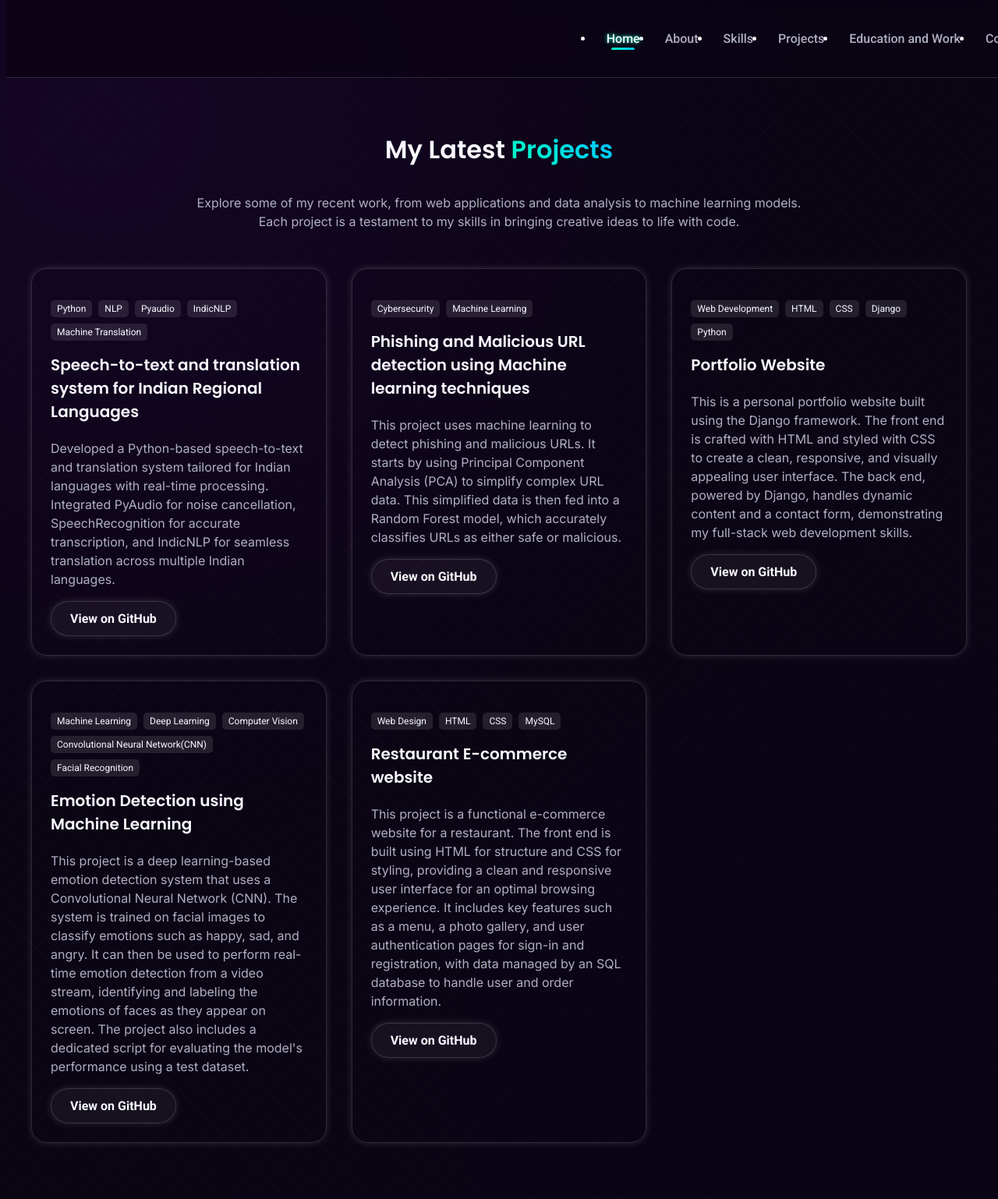
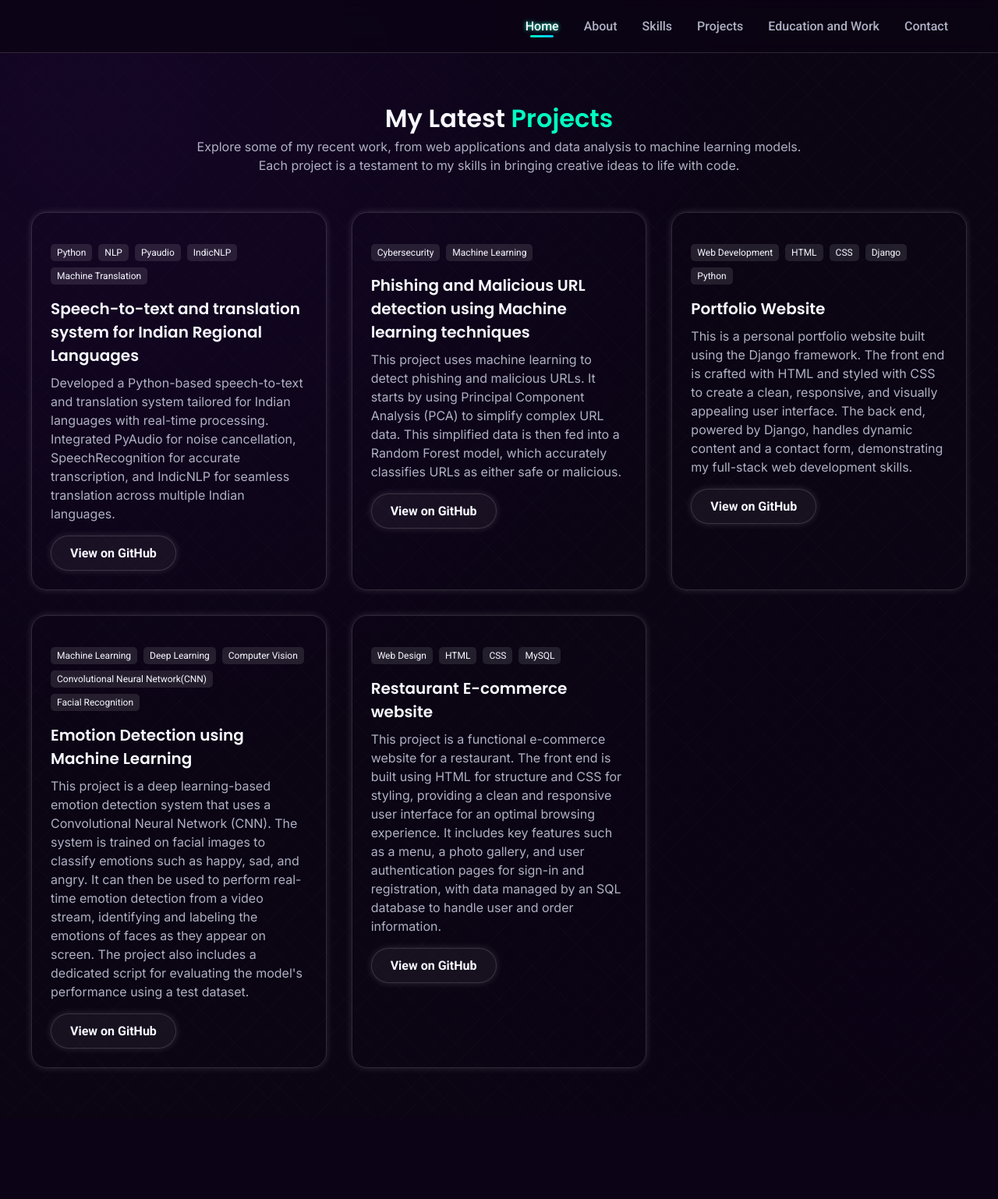
Before and after one commit to tanu-shiv/Personal-portfolio, a Django app: page /projects/ in a window 1280 px wide. Shown: the whole page at 78% size. After the commit the page ends 1373 px from the top, so only its background shows below. Run offline with Django 5.2, Linux system fonts and the light colour scheme; some libraries are stand-ins or nearby versions.

Commit message:
Update projects.css

```diff
--- a/static/css/projects.css
+++ b/static/css/projects.css
@@ -22,8 +22,15 @@
 }
 
 /* --- Global & Utility Classes --- */
+* {
+    box-sizing: border-box;
+    margin: 0;
+    padding: 0;
+}
 
-/* Basic styling matching the body of style.css */
+html {
+    scroll-behavior: smooth;
+}
 body {
     font-family: 'Roboto', sans-serif;
     color: var(--text-light);
@@ -33,7 +40,6 @@ body {
         radial-gradient(circle at 90% 90%, #0c021855, transparent 50%),
         repeating-linear-gradient(45deg, rgba(255, 255, 255, 0.01) 0px, rgba(255, 255, 255, 0.01) 1px, transparent 1px, transparent 20px),
         repeating-linear-gradient(-45deg, rgba(255, 255, 255, 0.01) 0px, rgba(255, 255, 255, 0.01) 1px, transparent 1px, transparent 20px);
-    min-height: 100vh;
 }
 
 .flex {
@@ -48,60 +54,52 @@ body {
     justify-content: space-between;
 }
 
+.s-around {
+    justify-content: space-around;
+}
+
+.s-center {
+    justify-content: center;
+}
+
 .items-center {
     align-items: center;
 }
 
-.t-black {
-    color: var(--text-light);
+.items-start {
+    align-items: flex-start;
 }
 
-.t-gray {
-    color: var(--text-muted);
-}
+.t-black { color: var(--text-light); }
+.t-gray { color: var(--text-muted); }
+.t-yellow { color: var(--neon-aqua-start); }
 
-.t-yellow {
-    color: var(--neon-aqua-start);
-    background: var(--gradient-2);
-    -webkit-background-clip: text;
-    -webkit-text-fill-color: transparent;
-    font-weight: 700;
-}
-
-.roboto {
-    font-family: 'Roboto', sans-serif;
-}
-
-.my-2 {
-    margin-top: 2rem;
-    margin-bottom: 2rem;
-}
-
-.t-yellow {
-    color: var(--neon-aqua-start);
-    background: var(--gradient-2);
-    -webkit-background-clip: text;
-    -webkit-text-fill-color: transparent;
-    font-weight: 700;
-}
-
-h1,
-h2,
-h3,
-h4,
-p {
+h1, h2, h3, h4, p {
     line-height: 1.5;
 }
 
-h1,
-h2,
-h3,
-h4 {
+h1, h2, h3, h4 {
     font-family: 'Poppins', sans-serif;
+}
+
+h1 {
+    font-size: 3rem;
+}
+
+h2 {
+    font-size: 2rem;
 }
 
 p {
     font-family: 'Inter', sans-serif;
+}
+
+.gradient-text {
+    background: var(--gradient-1);
+    -webkit-background-clip: text;
+    -webkit-text-fill-color: transparent;
+    background-clip: text;
+    font-weight: 700;
 }
 
 .btn.black {
@@ -134,6 +132,7 @@ p {
     backdrop-filter: blur(10px);
     border-bottom: 1px solid var(--border-color);
     transition: all 0.3s ease;
+    list-style: none;
 }
 
 #navbar a {
@@ -164,9 +163,8 @@ p {
     background: var(--gradient-2);
     border-radius: 5px;
 }
-
-#navbar .right-nav {
-    list-style-type: none; /* Removes the dots */
+.flex{
+    list-style: none;
 }
 
 .checkBtn {
@@ -274,7 +272,7 @@ p {
     }
 
     #navbar .right-nav {
-        display: none;
+        display: none; /* Initially hide the menu on mobile */
         width: 100%;
         position: absolute;
         top: 100%;
@@ -297,19 +295,23 @@ p {
     }
 
     .checkBtn {
-        display: block;
+        display: block; /* Show the hamburger button on mobile */
         color: var(--text-light);
         font-size: 1.5rem;
+        cursor: pointer;
+    }
+
+    #check {
+        display: none;
     }
 
     #check:checked ~ .right-nav {
-        display: flex;
+        display: flex; /* Show the menu when the checkbox is checked */
     }
 
     section {
         padding: 3rem 1rem;
     }
-
     #home, #about {
         flex-direction: column;
         text-align: center;
```
